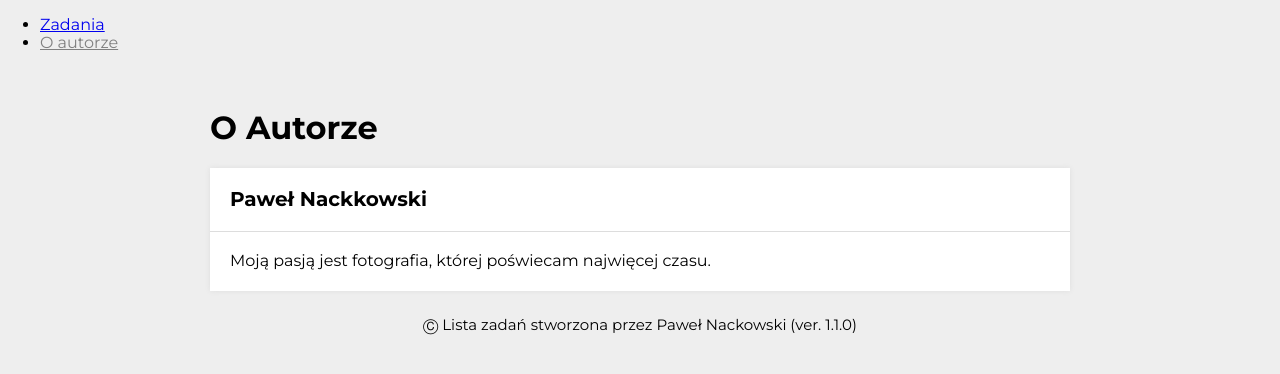
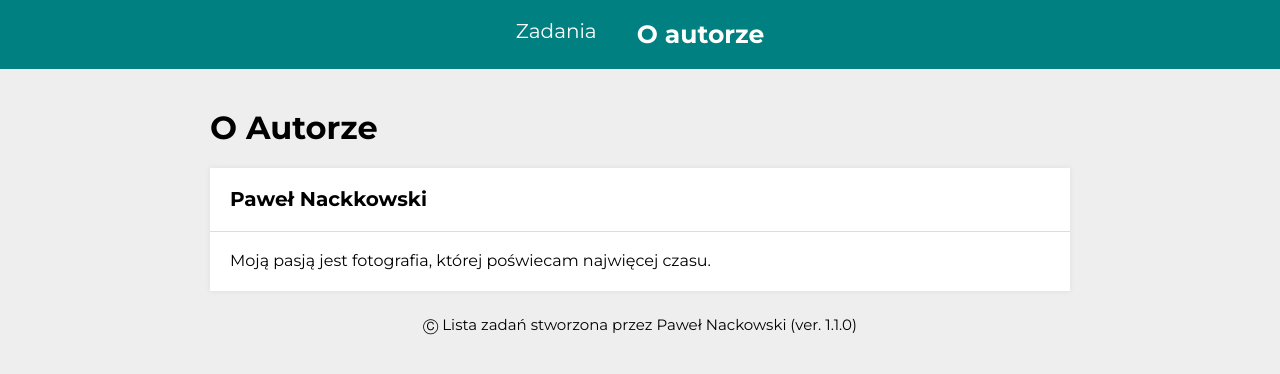
Before and after one commit to PawelNackowski/todo-list-react, a React (Create React App) app: page /#/autor in a window 1280 px wide. Shown: the top 374 px of the page. Built offline with nearby package versions, Linux system fonts and the light colour scheme.

Commit message:
styling navigation

```diff
--- a/src/App.js
+++ b/src/App.js
@@ -2,19 +2,19 @@ import { Switch, Route, Redirect, HashRouter } from "react-router-dom";
 import Author from "./features/authorPages";
 import TasksPages from "./features/TasksPages";
 import TaskPages from "./features/tasks/TaskPages";
-import { StyledNavLink } from "./styled";
+import { StyledList, StyledNavLink } from "./styled";
 
 const App = () => (
   <HashRouter>
     <nav>
-      <ul>
+      <StyledList>
         <li>
           <StyledNavLink to="/zadania">Zadania</StyledNavLink>
         </li>
         <li>
           <StyledNavLink to="/autor">O autorze</StyledNavLink>
         </li>
-      </ul>
+      </StyledList>
       <Switch>
         <Route path="/zadania/:id">
           <TaskPages />
--- a/src/styled.js
+++ b/src/styled.js
@@ -14,7 +14,22 @@ export const Container = styled.main`
 `;
 
 export const StyledNavLink = styled(NavLink)`
-&.active{
-    color: gray;
-}
+    color: ${({ theme }) => theme.color.white};
+    font-size: 20px;
+    margin: 20px;
+    text-decoration: none;
+
+    &.active{
+        font-weight: bold;
+        font-size: 25px;
+    }
+`;
+
+export const StyledList = styled.ul`
+    display: flex;
+    justify-content: center;
+    list-style: none;
+    padding: 20px;
+    margin: 0;
+    background-color: ${({theme} )=> theme.color.teal};
 `
```
